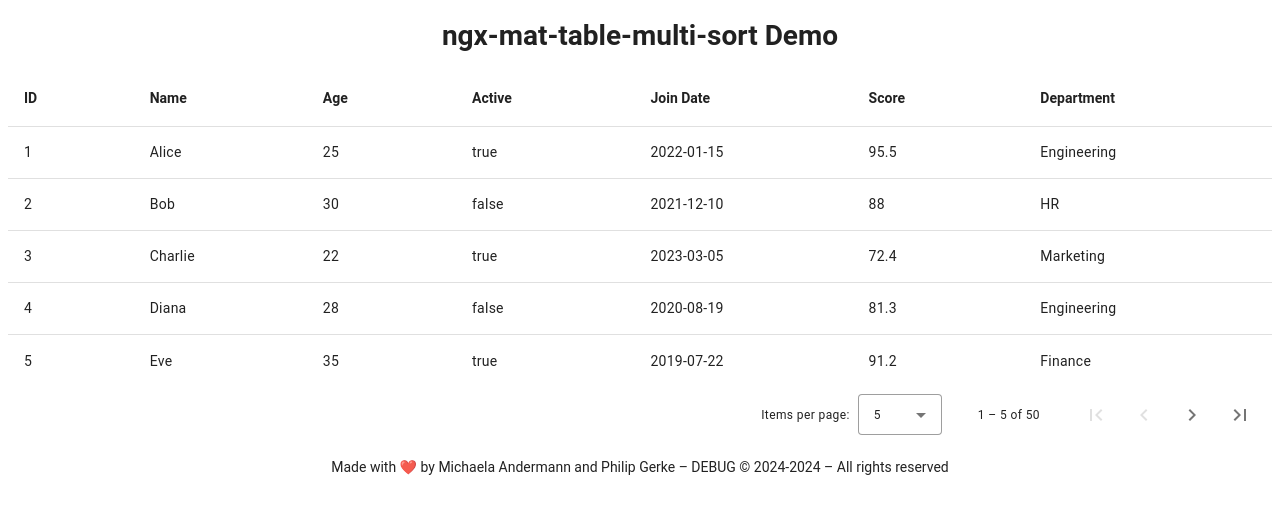
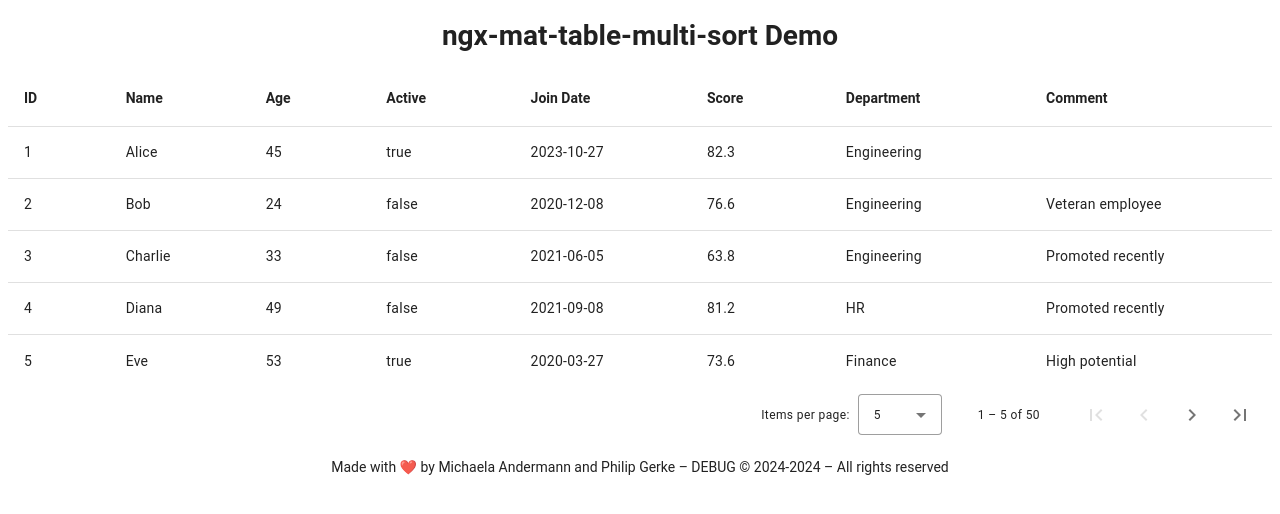
Before and after one commit to pgerke/ngx-mat-table-multi-sort, an Angular app: page / in a window 1280 px wide. Shown: the top 514 px of the page. Built offline with nearby package versions, Linux system fonts and the light colour scheme.

Commit message:
#9 feat: Implement multi sort

```diff
--- a/package.json
+++ b/package.json
@@ -1,6 +1,6 @@
 {
   "name": "ngx-mat-table-multi-sort",
-  "version": "19.0.0-pre.3",
+  "version": "19.0.0-pre.4",
   "preview": true,
   "scripts": {
     "ng": "ng",
--- a/projects/demo/src/app/app.component.html
+++ b/projects/demo/src/app/app.component.html
@@ -84,6 +84,18 @@
     <td mat-cell *matCellDef="let element">{{ element.department }}</td>
   </ng-container>
 
+  <!-- Comment Column -->
+  <ng-container matColumnDef="comment">
+    <th
+      mat-header-cell
+      *matHeaderCellDef
+      mat-multi-sort-header
+      sortActionDescription="Sort by comment">
+      Comment
+    </th>
+    <td mat-cell *matCellDef="let element">{{ element.comment }}</td>
+  </ng-container>
+
   <tr mat-header-row *matHeaderRowDef="displayedColumns"></tr>
   <tr mat-row *matRowDef="let row; columns: displayedColumns"></tr>
 </table>
--- a/projects/demo/src/app/app.component.ts
+++ b/projects/demo/src/app/app.component.ts
@@ -1,9 +1,10 @@
 import { AfterViewInit, Component, ViewChild } from "@angular/core";
 import { MatPaginator, MatPaginatorModule } from "@angular/material/paginator";
-import { MatTableDataSource, MatTableModule } from "@angular/material/table";
+import { MatTableModule } from "@angular/material/table";
 import {
   MatMultiSortDirective,
   MatMultiSortHeaderComponent,
+  MatMultiSortTableDataSource,
 } from "../../../../src/public-api";
 import { MEMBER_DATA, MemberInformation } from "./data";
 
@@ -42,9 +43,11 @@ export class AppComponent implements AfterViewInit {
    * It is initialized with the provided `MEMBER_DATA`.
    *
    * @readonly
-   * @type {MatTableDataSource<MemberInformation>}
+   * @type {MatMultiSortTableDataSource<MemberInformation>}
    */
-  readonly dataSource = new MatTableDataSource<MemberInformation>(MEMBER_DATA);
+  readonly dataSource = new MatMultiSortTableDataSource<MemberInformation>(
+    MEMBER_DATA
+  );
 
   /**
    * An array of strings representing the columns to be displayed in the table.
--- a/projects/demo/src/app/data.ts
+++ b/projects/demo/src/app/data.ts
@@ -8,6 +8,7 @@
  * @property {string} joinDate - Date value in ISO 8601 format for sorting chronologically.
  * @property {number} score - Floating-point number for advanced sorting.
  * @property {string} department - String category for group sorting.
+ * @property {string} comment - String value for additional information.
  */
 export interface MemberInformation {
   id: number;
@@ -17,6 +18,7 @@ export interface MemberInformation {
   joinDate: string;
   score: number;
   department: string;
+  comment: string | null | undefined;
 }
 
 /**
@@ -38,451 +40,501 @@ export const MEMBER_DATA: MemberInformation[] = [
   {
     id: 1,
     name: "Alice",
-    age: 25,
+    age: 45,
     active: true,
-    joinDate: "2022-01-15",
-    score: 95.5,
+    joinDate: "2023-10-27",
+    score: 82.3,
     department: "Engineering",
+    comment: null,
   },
   {
     id: 2,
     name: "Bob",
-    age: 30,
+    age: 24,
     active: false,
-    joinDate: "2021-12-10",
-    score: 88.0,
-    department: "HR",
+    joinDate: "2020-12-08",
+    score: 76.6,
+    department: "Engineering",
+    comment: "Veteran employee",
   },
   {
     id: 3,
     name: "Charlie",
-    age: 22,
-    active: true,
-    joinDate: "2023-03-05",
-    score: 72.4,
-    department: "Marketing",
+    age: 33,
+    active: false,
+    joinDate: "2021-06-05",
+    score: 63.8,
+    department: "Engineering",
+    comment: "Promoted recently",
   },
   {
     id: 4,
     name: "Diana",
-    age: 28,
+    age: 49,
     active: false,
-    joinDate: "2020-08-19",
-    score: 81.3,
-    department: "Engineering",
+    joinDate: "2021-09-08",
+    score: 81.2,
+    department: "HR",
+    comment: "Promoted recently",
   },
   {
     id: 5,
     name: "Eve",
-    age: 35,
+    age: 53,
     active: true,
-    joinDate: "2019-07-22",
-    score: 91.2,
+    joinDate: "2020-03-27",
+    score: 73.6,
     department: "Finance",
+    comment: "High potential",
   },
   {
     id: 6,
     name: "Frank",
-    age: 29,
+    age: 39,
     active: false,
-    joinDate: "2021-11-11",
-    score: 67.8,
-    department: "HR",
+    joinDate: "2022-08-11",
+    score: 84.8,
+    department: "Finance",
+    comment: "Needs improvement",
   },
   {
     id: 7,
     name: "Grace",
-    age: 24,
+    age: 21,
     active: true,
-    joinDate: "2022-05-14",
-    score: 85.0,
-    department: "Marketing",
+    joinDate: "2023-11-16",
+    score: 96.8,
+    department: "HR",
+    comment: "Mentor to new hires",
   },
   {
     id: 8,
     name: "Hank",
-    age: 40,
-    active: true,
-    joinDate: "2018-03-03",
-    score: 78.9,
-    department: "Finance",
+    age: 47,
+    active: false,
+    joinDate: "2021-02-20",
+    score: 81.1,
+    department: "HR",
+    comment: "Promoted recently",
   },
   {
     id: 9,
     name: "Ivy",
-    age: 32,
+    age: 20,
     active: false,
-    joinDate: "2023-02-01",
-    score: 92.7,
+    joinDate: "2020-02-21",
+    score: 68.9,
     department: "Engineering",
+    comment: "High potential",
   },
   {
     id: 10,
     name: "Jack",
-    age: 27,
+    age: 53,
     active: true,
-    joinDate: "2020-06-16",
-    score: 74.5,
-    department: "HR",
+    joinDate: "2022-02-15",
+    score: 76.1,
+    department: "Marketing",
+    comment: "High potential",
   },
   {
     id: 11,
     name: "Kelly",
-    age: 34,
-    active: false,
-    joinDate: "2019-05-10",
-    score: 87.6,
+    age: 55,
+    active: true,
+    joinDate: "2022-03-24",
+    score: 99.2,
     department: "Marketing",
+    comment: null,
   },
   {
     id: 12,
     name: "Leo",
-    age: 31,
+    age: 26,
     active: true,
-    joinDate: "2022-07-25",
-    score: 90.4,
-    department: "Finance",
+    joinDate: "2022-04-02",
+    score: 61.8,
+    department: "Marketing",
+    comment: null,
   },
   {
     id: 13,
     name: "Mona",
-    age: 26,
+    age: 41,
     active: true,
-    joinDate: "2021-09-08",
-    score: 76.2,
-    department: "Engineering",
+    joinDate: "2021-05-16",
+    score: 69.2,
+    department: "Finance",
+    comment: "High potential",
   },
   {
     id: 14,
     name: "Nate",
-    age: 23,
+    age: 59,
     active: false,
-    joinDate: "2023-04-22",
-    score: 80.3,
-    department: "HR",
+    joinDate: "2023-08-12",
+    score: 73.2,
+    department: "Marketing",
+    comment: null,
   },
   {
     id: 15,
     name: "Olivia",
-    age: 36,
-    active: true,
-    joinDate: "2019-12-18",
-    score: 89.1,
-    department: "Marketing",
+    age: 42,
+    active: false,
+    joinDate: "2021-11-03",
+    score: 87.7,
+    department: "Engineering",
+    comment: null,
   },
   {
     id: 16,
     name: "Paul",
-    age: 28,
+    age: 39,
     active: false,
-    joinDate: "2020-10-30",
-    score: 82.5,
-    department: "Finance",
+    joinDate: "2023-07-09",
+    score: 75.9,
+    department: "Engineering",
+    comment: "Mentor to new hires",
   },
   {
     id: 17,
     name: "Quinn",
-    age: 27,
-    active: true,
-    joinDate: "2022-03-12",
-    score: 69.7,
+    age: 58,
+    active: false,
+    joinDate: "2021-01-12",
+    score: 69.8,
     department: "Engineering",
+    comment: "Needs improvement",
   },
   {
     id: 18,
     name: "Rose",
-    age: 33,
-    active: false,
-    joinDate: "2021-06-20",
-    score: 75.6,
-    department: "HR",
+    age: 22,
+    active: true,
+    joinDate: "2020-01-21",
+    score: 82.2,
+    department: "Marketing",
+    comment: "Promoted recently",
   },
   {
     id: 19,
     name: "Steve",
-    age: 29,
+    age: 40,
     active: true,
-    joinDate: "2020-09-01",
-    score: 93.4,
-    department: "Marketing",
+    joinDate: "2023-06-28",
+    score: 79.6,
+    department: "Engineering",
+    comment: "High potential",
   },
   {
     id: 20,
     name: "Tina",
-    age: 21,
+    age: 37,
     active: true,
-    joinDate: "2023-05-17",
-    score: 64.3,
-    department: "Finance",
+    joinDate: "2022-12-09",
+    score: 84.4,
+    department: "HR",
+    comment: null,
   },
   {
     id: 21,
     name: "Uma",
-    age: 30,
+    age: 23,
     active: false,
-    joinDate: "2019-08-12",
-    score: 86.1,
-    department: "Engineering",
+    joinDate: "2022-11-16",
+    score: 99.9,
+    department: "HR",
+    comment: "Needs improvement",
   },
   {
     id: 22,
     name: "Victor",
-    age: 38,
-    active: true,
-    joinDate: "2020-11-07",
-    score: 77.5,
-    department: "HR",
+    age: 33,
+    active: false,
+    joinDate: "2020-09-25",
+    score: 95.6,
+    department: "Engineering",
+    comment: null,
   },
   {
     id: 23,
     name: "Wendy",
-    age: 29,
+    age: 32,
     active: true,
-    joinDate: "2022-02-14",
-    score: 89.9,
-    department: "Marketing",
+    joinDate: "2021-03-23",
+    score: 84.1,
+    department: "Finance",
+    comment: null,
   },
   {
     id: 24,
     name: "Xander",
-    age: 41,
+    age: 45,
     active: false,
-    joinDate: "2018-06-01",
-    score: 72.8,
+    joinDate: "2022-06-20",
+    score: 98.6,
     department: "Finance",
+    comment: "Needs improvement",
   },
   {
     id: 25,
     name: "Yara",
-    age: 26,
+    age: 39,
     active: true,
-    joinDate: "2023-07-09",
-    score: 91.3,
-    department: "Engineering",
+    joinDate: "2022-10-04",
+    score: 99.9,
+    department: "HR",
+    comment: "Mentor to new hires",
   },
   {
     id: 26,
     name: "Zane",
-    age: 22,
+    age: 21,
     active: false,
-    joinDate: "2021-04-11",
-    score: 68.4,
-    department: "HR",
+    joinDate: "2020-01-27",
+    score: 62.8,
+    department: "Engineering",
+    comment: null,
   },
   {
     id: 27,
-    name: "Abby",
-    age: 35,
-    active: true,
-    joinDate: "2019-02-17",
-    score: 83.9,
+    name: "Aaron",
+    age: 52,
+    active: false,
+    joinDate: "2022-12-05",
+    score: 90.3,
     department: "Marketing",
+    comment: "Promoted recently",
   },
   {
     id: 28,
-    name: "Brian",
-    age: 37,
+    name: "Bella",
+    age: 35,
     active: false,
-    joinDate: "2020-01-24",
-    score: 74.0,
-    department: "Finance",
+    joinDate: "2022-09-09",
+    score: 98.0,
+    department: "Engineering",
+    comment: "Promoted recently",
   },
   {
     id: 29,
-    name: "Clara",
-    age: 28,
+    name: "Cindy",
+    age: 32,
     active: true,
-    joinDate: "2021-10-15",
-    score: 80.1,
+    joinDate: "2023-04-16",
+    score: 92.0,
     department: "Engineering",
+    comment: "Mentor to new hires",
   },
   {
     id: 30,
-    name: "Derek",
-    age: 31,
-    active: false,
-    joinDate: "2022-08-06",
-    score: 92.2,
-    department: "HR",
+    name: "David",
+    age: 39,
+    active: true,
+    joinDate: "2022-01-12",
+    score: 84.9,
+    department: "Marketing",
+    comment: "High potential",
   },
   {
     id: 31,
-    name: "Ella",
-    age: 39,
+    name: "Ethan",
+    age: 48,
     active: true,
-    joinDate: "2023-01-10",
-    score: 79.3,
-    department: "Marketing",
+    joinDate: "2022-01-11",
+    score: 85.7,
+    department: "Engineering",
+    comment: "Promoted recently",
   },
   {
     id: 32,
-    name: "Finn",
-    age: 40,
-    active: true,
-    joinDate: "2020-05-14",
-    score: 88.5,
-    department: "Finance",
+    name: "Fiona",
+    age: 42,
+    active: false,
+    joinDate: "2022-05-25",
+    score: 94.9,
+    department: "HR",
+    comment: "Needs improvement",
   },
   {
     id: 33,
     name: "Gina",
-    age: 29,
-    active: false,
-    joinDate: "2019-09-22",
-    score: 67.9,
-    department: "Engineering",
+    age: 35,
+    active: true,
+    joinDate: "2020-11-16",
+    score: 72.5,
+    department: "Marketing",
+    comment: "High potential",
   },
   {
     id: 34,
     name: "Harry",
-    age: 25,
-    active: true,
-    joinDate: "2022-03-01",
-    score: 94.7,
-    department: "HR",
+    age: 21,
+    active: false,
+    joinDate: "2021-12-19",
+    score: 83.5,
+    department: "Engineering",
+    comment: "Mentor to new hires",
   },
   {
     id: 35,
     name: "Isla",
-    age: 33,
+    age: 58,
     active: true,
-    joinDate: "2021-12-25",
-    score: 84.3,
-    department: "Marketing",
+    joinDate: "2021-08-28",
+    score: 63.6,
+    department: "HR",
+    comment: "Veteran employee",
   },
   {
     id: 36,
     name: "Jake",
-    age: 27,
-    active: false,
-    joinDate: "2023-04-14",
-    score: 70.6,
-    department: "Finance",
+    age: 59,
+    active: true,
+    joinDate: "2023-09-02",
+    score: 98.7,
+    department: "Engineering",
+    comment: "Needs improvement",
   },
   {
     id: 37,
     name: "Kara",
-    age: 34,
+    age: 26,
     active: true,
-    joinDate: "2018-08-18",
-    score: 89.7,
-    department: "Engineering",
+    joinDate: "2023-10-25",
+    score: 79.0,
+    department: "HR",
+    comment: "Mentor to new hires",
   },
   {
     id: 38,
     name: "Liam",
-    age: 23,
+    age: 56,
     active: true,
-    joinDate: "2023-09-07",
-    score: 76.8,
-    department: "HR",
+    joinDate: "2022-03-14",
+    score: 88.1,
+    department: "Engineering",
+    comment: "Needs improvement",
   },
   {
     id: 39,
     name: "Mila",
-    age: 36,
-    active: true,
-    joinDate: "2021-11-11",
+    age: 23,
+    active: false,
+    joinDate: "2020-07-07",
     score: 88.1,
     department: "Marketing",
+    comment: null,
   },
   {
     id: 40,
-    name: "Noah",
-    age: 28,
-    active: true,
-    joinDate: "2019-10-20",
-    score: 93.0,
-    department: "Finance",
+    name: "Nora",
+    age: 40,
+    active: false,
+    joinDate: "2022-10-06",
+    score: 65.3,
+    department: "HR",
+    comment: null,
   },
   {
     id: 41,
-    name: "Oscar",
-    age: 39,
+    name: "Owen",
+    age: 34,
     active: false,
-    joinDate: "2020-07-07",
-    score: 81.5,
-    department: "Engineering",
+    joinDate: "2020-03-28",
+    score: 73.3,
+    department: "HR",
+    comment: "Promoted recently",
   },
   {
     id: 42,
-    name: "Piper",
-    age: 26,
-    active: true,
-    joinDate: "2022-04-12",
-    score: 65.4,
-    department: "HR",
+    name: "Paula",
+    age: 30,
+    active: false,
+    joinDate: "2023-07-23",
+    score: 88.9,
+    department: "Engineering",
+    comment: "Promoted recently",
   },
   {
     id: 43,
     name: "Quincy",
-    age: 24,
+    age: 52,
     active: true,
-    joinDate: "2023-08-03",
-    score: 90.0,
-    department: "Marketing",
+    joinDate: "2021-07-09",
+    score: 73.4,
+    department: "HR",
+    comment: "High potential",
   },
   {
     id: 44,
-    name: "Ruby",
-    age: 37,
+    name: "Rachel",
+    age: 30,
     active: false,
-    joinDate: "2021-03-09",
-    score: 74.7,
+    joinDate: "2020-11-26",
+    score: 80.0,
     department: "Finance",
+    comment: "Needs improvement",
   },
   {
     id: 45,
     name: "Sam",
-    age: 29,
+    age: 52,
     active: true,
-    joinDate: "2020-02-02",
-    score: 95.1,
-    department: "Engineering",
+    joinDate: "2023-01-24",
+    score: 88.5,
+    department: "Marketing",
+    comment: "High potential",
   },
   {
     id: 46,
-    name: "Tess",
-    age: 30,
-    active: true,
-    joinDate: "2022-06-05",
-    score: 86.2,
-    department: "HR",
+    name: "Tessa",
+    age: 45,
+    active: false,
+    joinDate: "2021-02-25",
+    score: 74.8,
+    department: "Finance",
+    comment: "High potential",
   },
   {
     id: 47,
     name: "Ursula",
-    age: 25,
-    active: false,
-    joinDate: "2019-04-15",
-    score: 68.5,
-    department: "Marketing",
+    age: 40,
+    active: true,
+    joinDate: "2020-05-16",
+    score: 97.8,
+    department: "Finance",
+    comment: "Veteran employee",
   },
   {
     id: 48,
-    name: "Violet",
-    age: 28,
-    active: true,
-    joinDate: "2023-02-26",
-    score: 82.3,
-    department: "Finance",
+    name: "Vincent",
+    age: 31,
+    active: false,
+    joinDate: "2023-12-20",
+    score: 65.8,
+    department: "HR",
+    comment: "High potential",
   },
   {
     id: 49,
     name: "Will",
-    age: 32,
-    active: true,
-    joinDate: "2021-08-20",
-    score: 77.6,
+    age: 38,
+    active: false,
+    joinDate: "2020-12-05",
+    score: 67.5,
     department: "Engineering",
+    comment: "Promoted recently",
   },
   {
     id: 50,
     name: "Xena",
-    age: 31,
+    age: 39,
     active: true,
-    joinDate: "2020-12-28",
-    score: 92.9,
+    joinDate: "2023-11-26",
+    score: 95.2,
     department: "HR",
+    comment: "Veteran employee",
   },
 ];
--- a/src/lib/mat-multi-sort-header/mat-multi-sort-header.component.ts
+++ b/src/lib/mat-multi-sort-header/mat-multi-sort-header.component.ts
@@ -10,14 +10,6 @@ import { MatMultiSortDirective } from "../mat-multi-sort.directive";
   providers: [{ provide: MatSort, useExisting: MatMultiSortDirective }],
   templateUrl: "./mat-multi-sort-header.component.html",
   styleUrl: "./mat-multi-sort-header.component.scss",
-  host: {
-    class: "mat-sort-header",
-    "(click)": "_toggleOnInteraction()",
-    "(keydown)": "_handleKeydown($event)",
-    "(mouseleave)": "_recentlyCleared.set(false)",
-    "[attr.aria-sort]": "_getAriaSortAttribute()",
-    "[class.mat-sort-header-disabled]": "_isDisabled()",
-  },
   encapsulation: ViewEncapsulation.None,
 })
 export class MatMultiSortHeaderComponent
@@ -52,4 +44,15 @@ export class MatMultiSortHeaderComponent
   override _isSorted(): boolean {
     return this.sortIndex > -1;
   }
+
+  override _toggleOnInteraction(): void {
+    if (this._isDisabled()) return;
+
+    const wasSorted = this._isSorted();
+    const prevDirection = this.sortDirection;
+    this._sort.sort(this);
+    this._recentlyCleared.set(
+      wasSorted && !this._isSorted() ? prevDirection : null
+    );
+  }
 }
--- /dev/null
+++ b/src/lib/mat-multi-sort-table-data-source.ts
@@ -0,0 +1,81 @@
+import { MatPaginator } from "@angular/material/paginator";
+import { Sort } from "@angular/material/sort";
+import { MatTableDataSource } from "@angular/material/table";
+import { MatMultiSortDirective } from "./mat-multi-sort.directive";
+
+/**
+ * Sorts two items based on multiple sorting criteria.
+ *
+ * @description To do this, we iterate over each sort level and compare the values of the active column. If the values are equal, we move to the next sort level. If all sort levels are equal, we return 0.
+ *
+ * @template T - The type of the items being sorted.
+ * @param {T} a - The first item to compare.
+ * @param {T} b - The second item to compare.
+ * @param {Sort[]} sorts - An array of sorting criteria, where each criterion specifies the property to sort by and the direction of sorting.
+ * @returns {number} - A negative number if `a` should come before `b`, a positive number if `a` should come after `b`, or 0 if they are considered equal.
+ */
+export function MultiColumnSort<T>(a: T, b: T, sorts: Sort[]): number {
+  for (const sortLevel of sorts) {
+    const aValue = a[sortLevel.active as keyof T];
+    const bValue = b[sortLevel.active as keyof T];
+
+    let comparison = 0;
+
+    // Handle null, undefined, and different types gracefully
+    if (aValue == null && bValue != null) {
+      comparison = 1;
+    } else if (aValue != null && bValue == null) {
+      comparison = -1;
+    } else if (aValue != null && bValue != null) {
+      if (typeof aValue === "string" && typeof bValue === "string") {
+        comparison = aValue.localeCompare(bValue);
+      } else {
+        comparison = aValue > bValue ? 1 : aValue < bValue ? -1 : 0;
+      }
+    }
+
+    // Apply sorting direction
+    if (sortLevel.direction === "desc") {
+      comparison *= -1;
+    }
+
+    // If two items are not equal, return the comparison result
+    if (comparison !== 0) return comparison;
+  }
+
+  return 0; // If all comparisons are equal, preserve original order
+}
+
+/**
+ * A data source class that extends `MatTableDataSource` to support multi-column sorting.
+ *
+ * @template T The type of data that the table displays.
+ * @template P The type of paginator used, defaults to `MatPaginator`.
+ *
+ * @extends MatTableDataSource<T, P>
+ */
+export class MatMultiSortTableDataSource<
+  T,
+  P extends MatPaginator = MatPaginator,
+> extends MatTableDataSource<T, P> {
+  override get sort(): MatMultiSortDirective | null {
+    return super.sort as MatMultiSortDirective;
+  }
+  override set sort(sort: MatMultiSortDirective | null) {
+    super.sort = sort;
+  }
+
+  constructor(initialData?: T[]) {
+    super(initialData);
+    // Set the default sort function
+    this.sortData = (data): T[] => this.sortDataFunction(data);
+  }
+
+  private sortDataFunction(data: T[]): T[] {
+    // Return the data if there is no sort
+    if (!this.sort?._sorts.length) return data;
+
+    // Sort the data:
+    return data.sort((a, b) => MultiColumnSort(a, b, this.sort!._sorts));
+  }
+}
--- a/src/lib/mat-multi-sort.directive.ts
+++ b/src/lib/mat-multi-sort.directive.ts
@@ -1,6 +1,10 @@
-import { Directive, OnDestroy, OnInit } from "@angular/core";
-import { MatSort, Sort, SortDirection } from "@angular/material/sort";
-import { debounceTime, Subscription } from "rxjs";
+import { Directive } from "@angular/core";
+import {
+  MatSort,
+  MatSortable,
+  Sort,
+  SortDirection,
+} from "@angular/material/sort";
 
 @Directive({
   selector: "[matMultiSort]",
@@ -9,25 +13,8 @@ import { debounceTime, Subscription } from "rxjs";
     class: "mat-sort",
   },
 })
-export class MatMultiSortDirective
-  extends MatSort
-  implements OnInit, OnDestroy
-{
+export class MatMultiSortDirective extends MatSort {
   readonly _sorts: Sort[] = [];
-  private sortChangeSubscription?: Subscription;
-
-  override ngOnInit(): void {
-    super.ngOnInit();
-    this.sortChangeSubscription = this.sortChange
-      .pipe(debounceTime(200)) // In a "normal" sort operation, the event is triggered multiple times, so we debounce it to only get the last event with the correct, final direction.
-      .subscribe((change) => this.processSortChange(change));
-  }
-
-  override ngOnDestroy(): void {
-    super.ngOnDestroy();
-    this.sortChangeSubscription?.unsubscribe();
-    this.sortChangeSubscription = undefined;
-  }
 
   /**
    * Retrieves the sort direction for a given column ID.
@@ -50,21 +37,24 @@ export class MatMultiSortDirective
     return this._sorts.findIndex((e) => e.active === id);
   }
 
-  private processSortChange(change: Sort): void {
-    const index = this.getSortIndex(change.active);
+  override sort(sortable: MatSortable): void {
+    this.active = sortable.id;
+    const index = this.getSortIndex(sortable.id);
 
     // If the column is not active, add it to the list of active columns.
     if (index < 0) {
-      this._sorts.push(change);
-      return;
+      this.direction = sortable.start ? sortable.start : this.start;
+      this._sorts.push({ active: this.active, direction: this.direction });
+    } else {
+      // If the column is active, update the direction or remove it if the direction is empty.
+      this.direction = this.getNextSortDirection(sortable);
+      if (!this.direction) {
+        this._sorts.splice(index, 1);
+      } else {
+        this._sorts[index].direction = this.direction;
+      }
     }
 
-    // If the column is active, update the direction or remove it if the direction is empty.
-    if (change.direction === "") {
-      this._sorts.splice(index, 1);
-      return;
-    } else {
-      this._sorts[index].direction = change.direction;
-    }
+    this.sortChange.emit({ active: this.active, direction: this.direction });
   }
 }
--- a/src/public-api.ts
+++ b/src/public-api.ts
@@ -3,4 +3,5 @@
  */
 
 export * from "./lib/mat-multi-sort.directive";
+export * from "./lib/mat-multi-sort-table-data-source";
 export * from "./lib/mat-multi-sort-header/mat-multi-sort-header.component";
```
Also changed, not shown: 2 other files (tests, documents, lock files or other folders).
